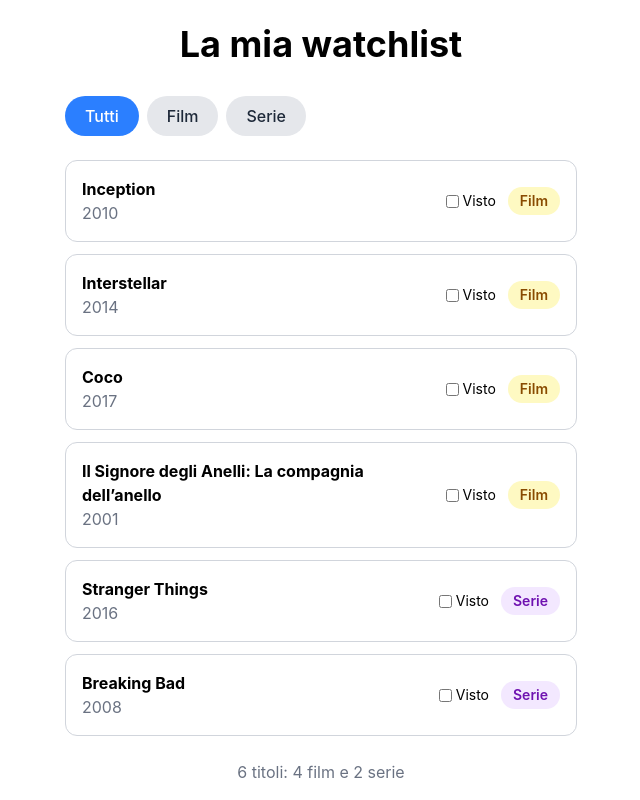
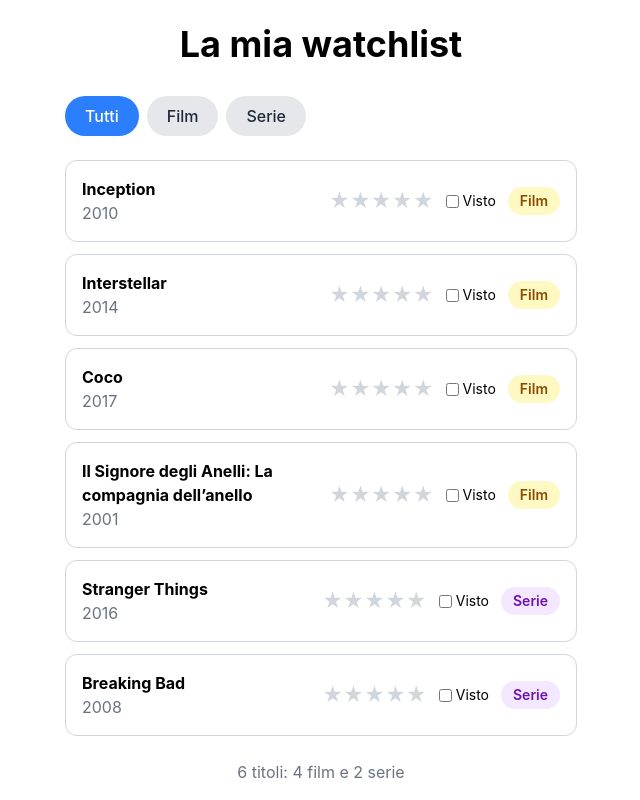
Before and after one commit to GiuliaP48/Watchlist, a React (Vite) app: page / in a window 1280 px wide. Shown: the top 800 px of the page, without its empty margins (319-959 px from the left). Built offline with nearby package versions, Linux system fonts and the light colour scheme.

Commit message:
Extra pro: voto da 1 a 5 con le stelle

```diff
--- a/src/App.tsx
+++ b/src/App.tsx
@@ -24,6 +24,11 @@ function App() {
     setShows(prev => prev.map(s => s.id === id ? { ...s, seen: !s.seen } : s));
   }
 
+  // voto: se clicco la stella già scelta tolgo il voto, altrimenti metto quello nuovo
+  function rate(id: number, voto: number) {
+    setShows(prev => prev.map(s => s.id === id ? { ...s, rating: s.rating === voto ? undefined : voto } : s));
+  }
+
   return <>
     <section className="min-h-screen flex justify-center items-center p-6">
       <div className="w-full max-w-lg">
@@ -45,6 +50,7 @@ function App() {
               onClick={() => setSelectedId(show.id === selectedId ? undefined : show.id)}
               active={show.id === selectedId}
               onToggleSeen={() => toggleSeen(show.id)}
+              onRate={(voto) => rate(show.id, voto)}
             />
           )}
         </div>
--- a/src/components/ShowRow.tsx
+++ b/src/components/ShowRow.tsx
@@ -8,9 +8,10 @@ type ShowProps = {
     onClick?: () => void;
     active?: boolean;
     onToggleSeen?: () => void; // la funzione che parte quando clicco la casella "Visto": me la passa App
+    onRate?: (voto: number) => void; // la funzione che parte quando clicco una stella: mi dice quale (da 1 a 5)
 }
 
-const ShowRow = ({ show, onClick, active, onToggleSeen }: ShowProps) => {
+const ShowRow = ({ show, onClick, active, onToggleSeen, onRate }: ShowProps) => {
     return (
         <div
             className={cn(
@@ -25,7 +26,18 @@ const ShowRow = ({ show, onClick, active, onToggleSeen }: ShowProps) => {
                 <p className="text-gray-500">{show.year}</p>
             </div>
 
+            {/* PARTE DESTRA: stelle, Visto e badge */}
             <div className="flex items-center gap-3">
+                {/* voto: 5 stelle, gialle fino al voto scelto */}
+                <div className="flex">
+                    {[1, 2, 3, 4, 5].map(n =>
+                        <button
+                            key={n}
+                            onClick={() => onRate?.(n)}
+                            className={cn("text-xl text-gray-300", show.rating && n <= show.rating && "text-yellow-400")}
+                        >★</button>
+                    )}
+                </div>
                 {/* casella "Visto" */}
                 <div className="flex items-center gap-1 text-sm">
                     <input type="checkbox" checked={show.seen === true} onChange={onToggleSeen} />
--- a/src/data/watchlist.ts
+++ b/src/data/watchlist.ts
@@ -4,6 +4,7 @@ export type Show = {
     year: number;
     kind: 'film' | 'serie';
     seen?: boolean; // true se l'ho già visto; all'inizio non c'è, quindi "non visto"
+    rating?: number; // voto da 1 a 5; se non c'è, nessun voto
 }
 
 
```
